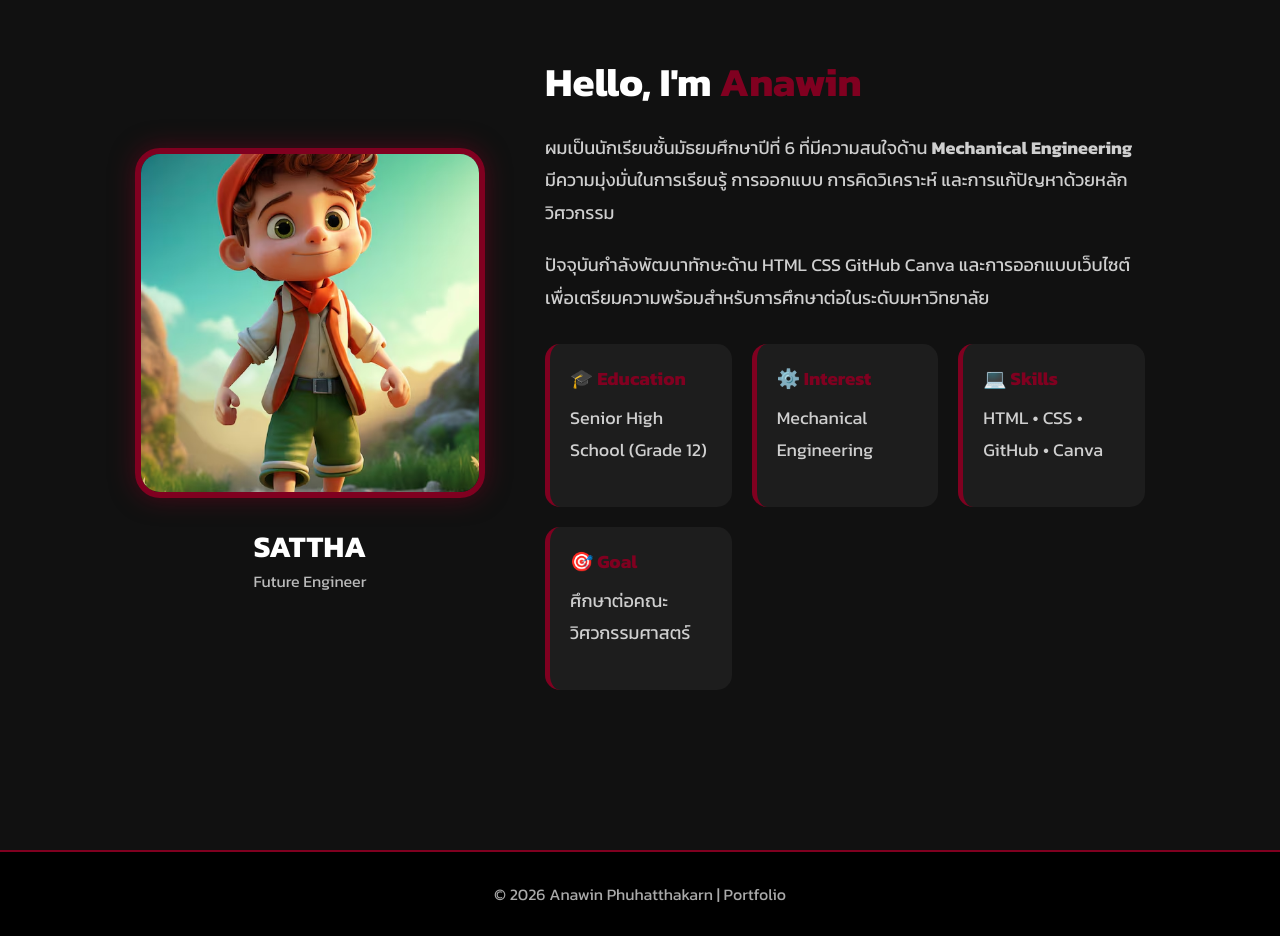
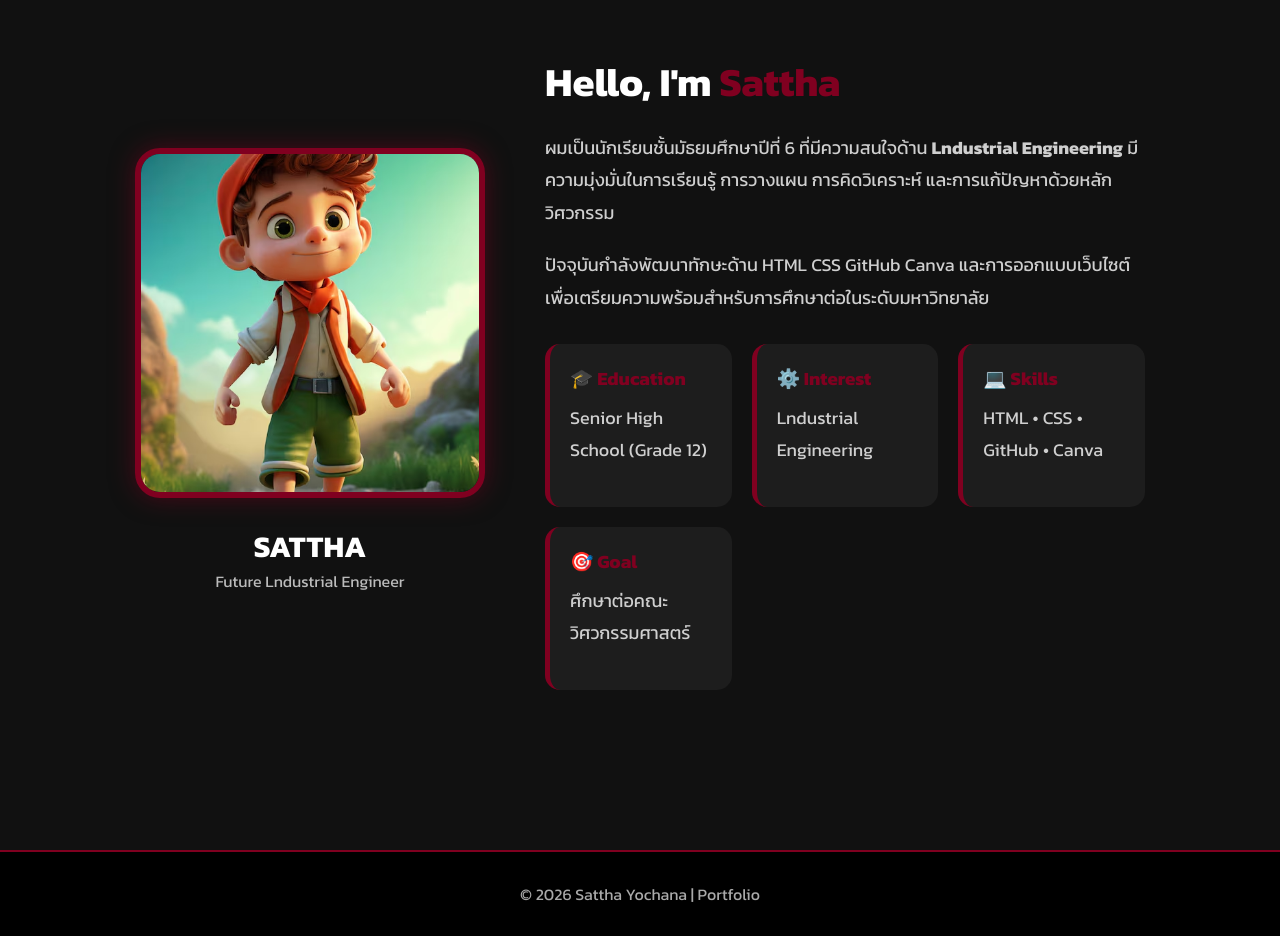
Before and after one commit to 16362-lgtm/Portfolio1, a plain HTML site: page about.html in a window 1280 px wide. Shown: the part 200-1136 px from the top of the page. Drawn offline with Linux system fonts and the light colour scheme.

Commit message:
Update about.html

```diff
--- a/about.html
+++ b/about.html
@@ -68,22 +68,22 @@
 
 <h3>SATTHA</h3>
 
-<p>Future  Engineer</p>
+<p>Future Lndustrial Engineer</p>
 
 </div>
 
 <div class="about-text">
 
-<h2>Hello, I'm <span>Anawin</span></h2>
+<h2>Hello, I'm <span>Sattha</span></h2>
 
 <p>
 
 ผมเป็นนักเรียนชั้นมัธยมศึกษาปีที่ 6
 ที่มีความสนใจด้าน
-<strong>Mechanical Engineering</strong>
+<strong>Lndustrial Engineering</strong>
 
 มีความมุ่งมั่นในการเรียนรู้
-การออกแบบ การคิดวิเคราะห์
+การวางแผน การคิดวิเคราะห์
 และการแก้ปัญหาด้วยหลักวิศวกรรม
 
 </p>
@@ -119,7 +119,7 @@ Canva
 
 <h3>⚙️ Interest</h3>
 
-<p>Mechanical Engineering</p>
+<p>Lndustrial Engineering</p>
 
 </div>
 
@@ -151,7 +151,7 @@ Canva
 
 <p>
 
-© 2026 Anawin Phuhatthakarn | Portfolio
+© 2026 Sattha Yochana | Portfolio
 
 </p>
 
```
